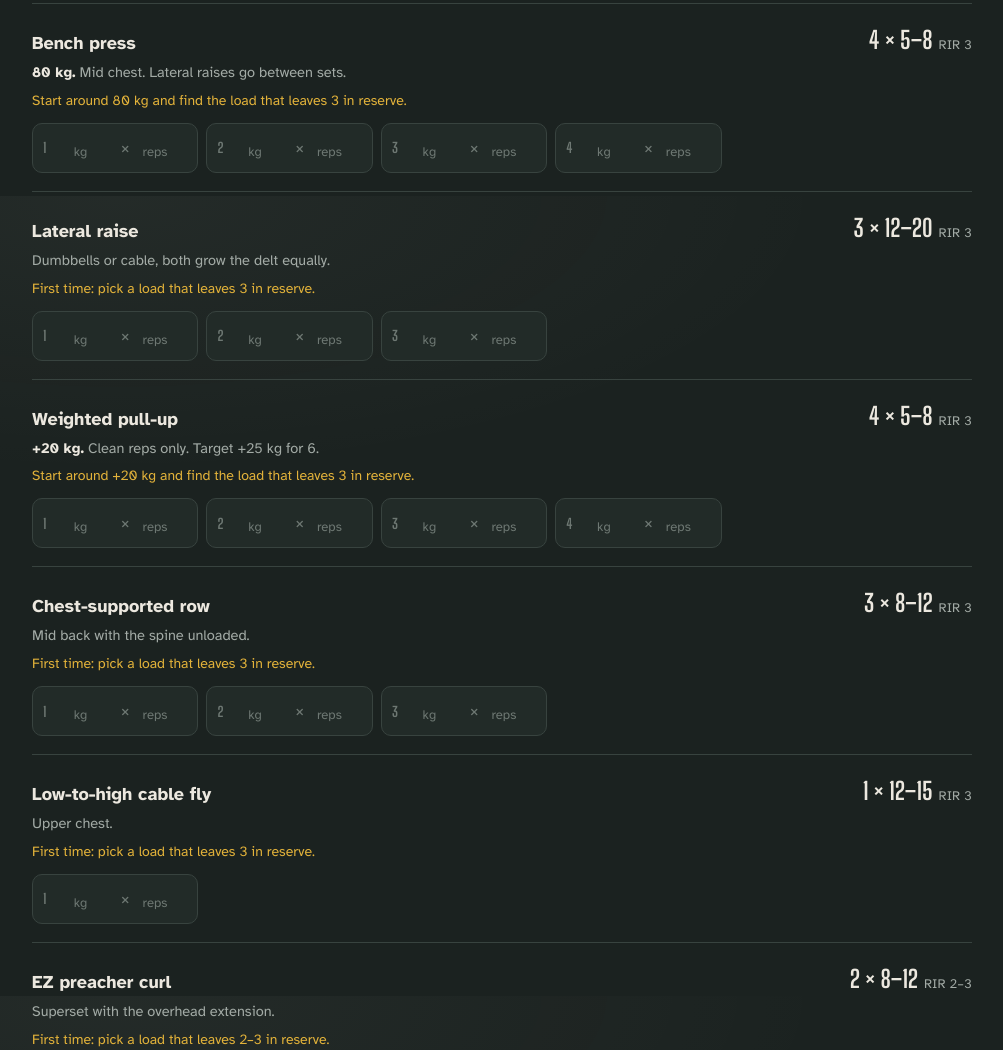
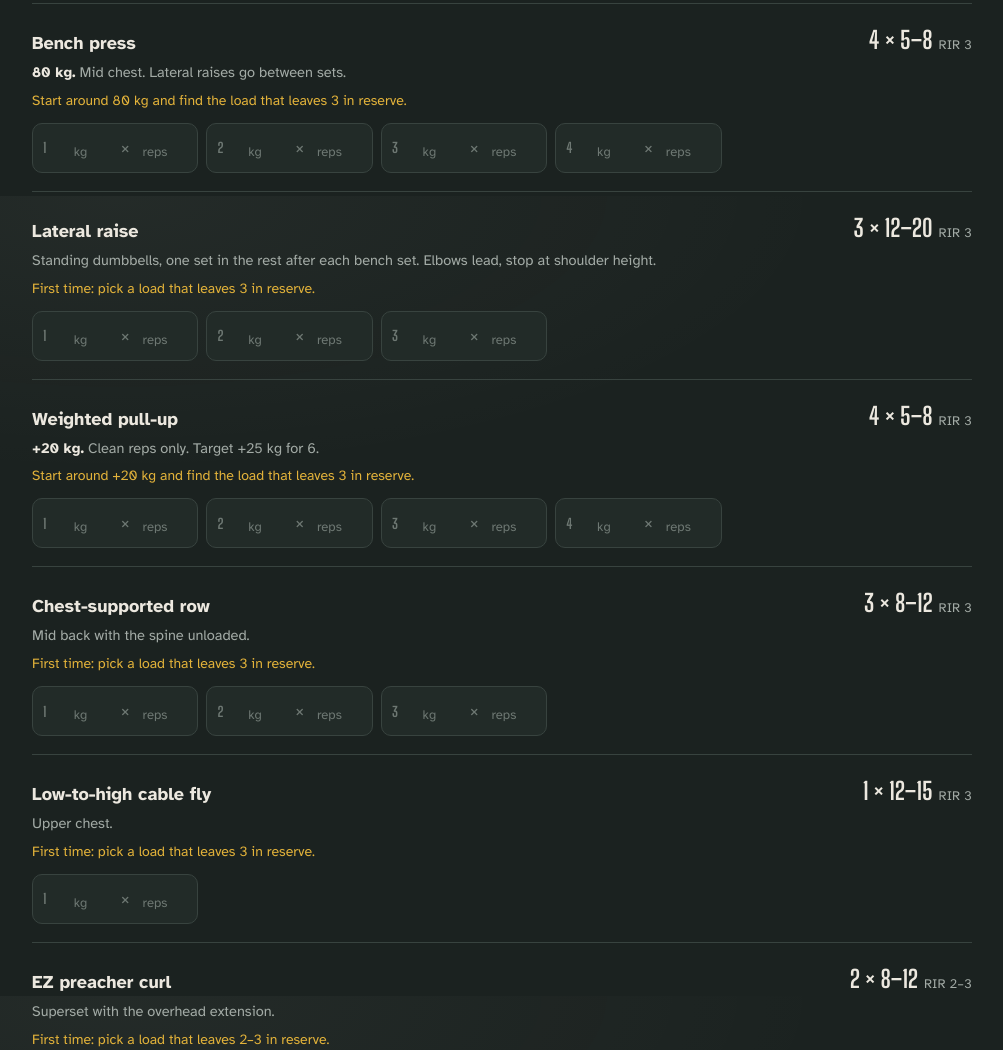
Before and after one commit to YaroRiver/wolf-mass, a plain HTML site: page index.html in a window 1280 px wide. Shown: the part 1404-2454 px from the top of the page, without its empty margins (138-1141 px from the left). Drawn offline with Linux system fonts and the light colour scheme.

Commit message:
Laterals: side-lying incline version on Wed and Thu
Co-Authored-By: Claude Opus 5.5 <noreply@anthropic.com>
Claude-Session: https://claude.ai/code/session_01FY6LxSEJdhQeZ8d7ra1nFV

```diff
--- a/index.html
+++ b/index.html
@@ -520,7 +520,7 @@ const S = {
   ]},
   upperA:{ name:'Upper A', tag:'23 sets, about 75 min with supersets', stop:'Main lifts stop at 1–2 RIR. Upper-body isolation, last set 0–1 RIR.', ex:[
     {id:'bench',n:'Bench press',s:4,r:[5,8],rir:'1–2',t:'main',load:'80 kg',note:'Mid chest. Lateral raises go between sets.',w9:{s:3,r:[6,10],note:'From W9: 3 × 6–10, then one back-off set 10% lighter.'}},
-    {id:'latA',n:'Lateral raise',s:4,r:[12,20],rir:'0–1',t:'iso',note:'Dumbbells or cable, both grow the delt equally.'},
+    {id:'latA',n:'Lateral raise',s:4,r:[12,20],rir:'0–1',t:'iso',note:'Standing dumbbells, one set in the rest after each bench set. Elbows lead, stop at shoulder height.'},
     {id:'pullup',n:'Weighted pull-up',s:4,r:[5,8],rir:'1–2',t:'main',load:'+20 kg',inc:{4:1},note:'Clean reps only. Target +25 kg for 6.'},
     {id:'csrow',n:'Chest-supported row',s:3,r:[8,12],rir:'1–2',t:'main',inc:{8:1},note:'Mid back with the spine unloaded.'},
     {id:'lthfly',n:'Low-to-high cable fly',s:2,r:[12,15],rir:'1',t:'iso',note:'Upper chest.'},
@@ -529,7 +529,7 @@ const S = {
   ]},
   engine:{ name:'Engine', tag:'VO2 intervals, then 11 sets for arms, delts and abs', stop:'The VO2 part drops when two of the three Wednesday conditions are true. The block below stays.', vo2:true, ex:[
     {id:'hammer',n:'Hammer curl',s:3,r:[10,15],rir:'0–1',t:'arm',note:'Brachialis, for arm thickness.'},
-    {id:'latW',n:'Lateral raise',s:3,r:[15,20],rir:'0–1',t:'iso'},
+    {id:'latW',n:'Side-lying lateral raise',s:3,r:[12,20],rir:'0–1',t:'iso',note:'Lying on your side on a 30–45° bench, one arm at a time. Heaviest at the bottom, where the delt is stretched. Reps per arm.'},
     {id:'pushd',n:'Cable pushdown',s:2,r:[10,15],rir:'0–1',t:'iso'},
     {id:'crunch',n:'Cable crunch',s:3,r:[10,15],rir:'1',t:'iso'}
   ]},
@@ -539,7 +539,7 @@ const S = {
     {id:'oarow',n:'One-arm DB row',s:3,r:[8,12],rir:'1–2',t:'main',load:'35 kg',inc:{8:1},note:'Reps per arm. Target 45 kg.'},
     {id:'cfly',n:'Cable fly or pec deck',s:2,r:[10,15],rir:'1',t:'iso',note:'Mid chest.'},
     {id:'dips',n:'Weighted dips',s:1,r:[6,10],rir:'1–2',t:'main',load:'+20 kg'},
-    {id:'latB',n:'Lateral raise',s:3,r:[12,20],rir:'0–1',t:'iso',note:'Superset with the reverse pec deck.'},
+    {id:'latB',n:'Side-lying lateral raise',s:3,r:[12,20],rir:'0–1',t:'iso',note:'On a 30–45° bench, one arm at a time. Superset with the reverse pec deck.'},
     {id:'rpd',n:'Reverse pec deck',s:2,r:[12,20],rir:'0–1',t:'iso'},
     {id:'inccurl',n:'Incline DB curl',s:3,r:[10,15],rir:'1',t:'arm',inc:{7:1}}
   ]},
```
Also changed, not shown: 2 other files.
